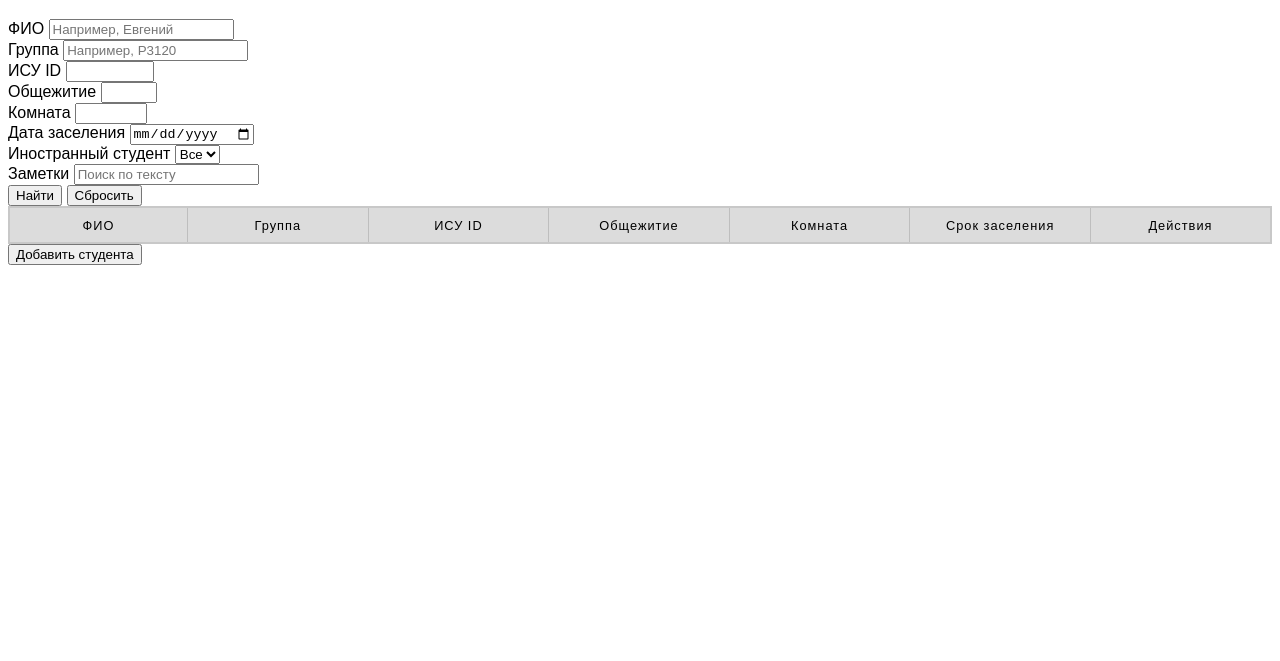
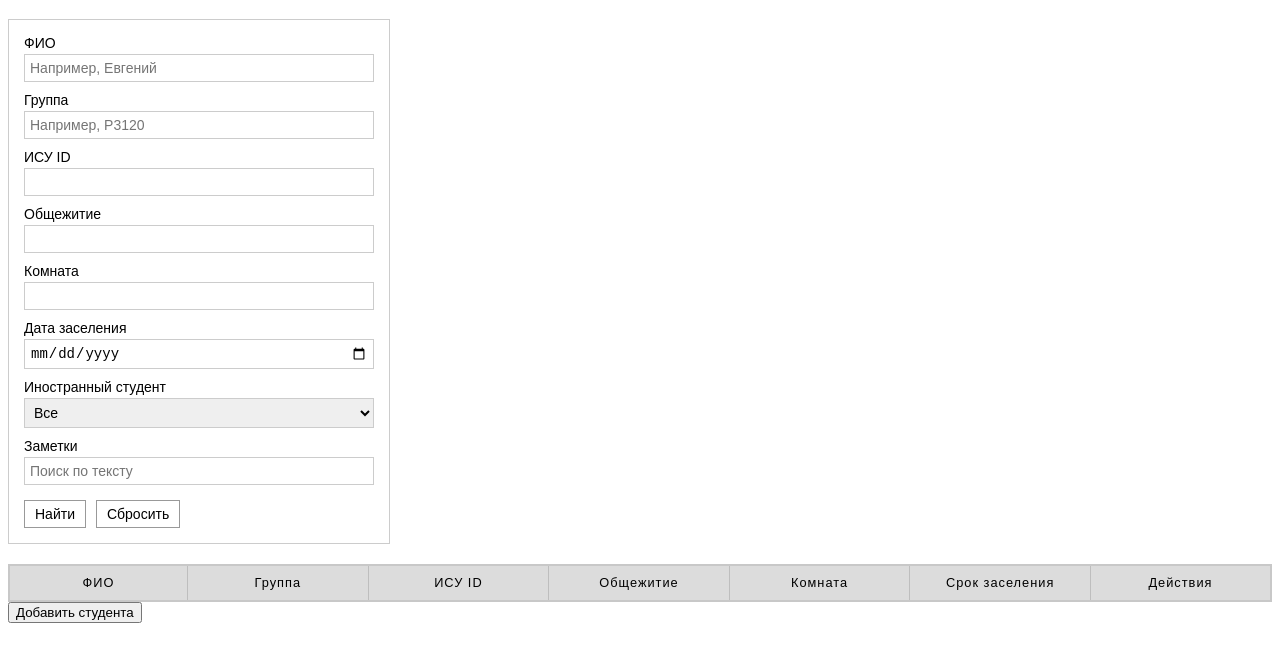
Before and after one commit to poqle78/web-proga, a plain HTML site: page frontend/index.html in a window 1280 px wide. Shown: the part 61-722 px from the top of the page. Drawn offline with Linux system fonts and the light colour scheme; no server answers.

Commit message:
feat: filter css

```diff
--- a/frontend/css/table.css
+++ b/frontend/css/table.css
@@ -52,3 +52,50 @@ tr:nth-child(odd) td {
 caption {
   padding: 10px;
 }
+
+.filters {
+    display: flex;
+    flex-direction: column;
+    gap: 10px;
+    padding: 15px;
+    border: 1px solid #ccc;
+    margin-bottom: 20px;
+    max-width: 350px;
+}
+
+.filter-field {
+    display: flex;
+    flex-direction: column;
+}
+
+.filter-field label {
+    margin-bottom: 3px;
+    font-size: 14px;
+}
+
+.filter-field input,
+.filter-field select {
+    padding: 5px;
+    border: 1px solid #ccc;
+    font-size: 14px;
+    width: 100%;
+    box-sizing: border-box;
+}
+
+.filter-actions {
+    display: flex;
+    gap: 10px;
+    margin-top: 5px;
+}
+
+.filter-actions button {
+    padding: 5px 10px;
+    cursor: pointer;
+    background-color: #fff;
+    border: 1px solid #999;
+    font-size: 14px;
+}
+
+.filter-actions button:hover {
+    background-color: #eee;
+}
```
